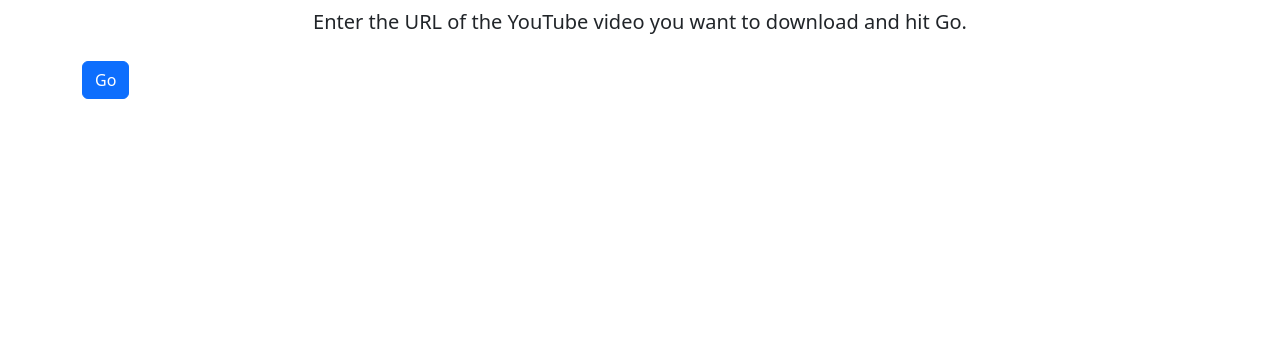
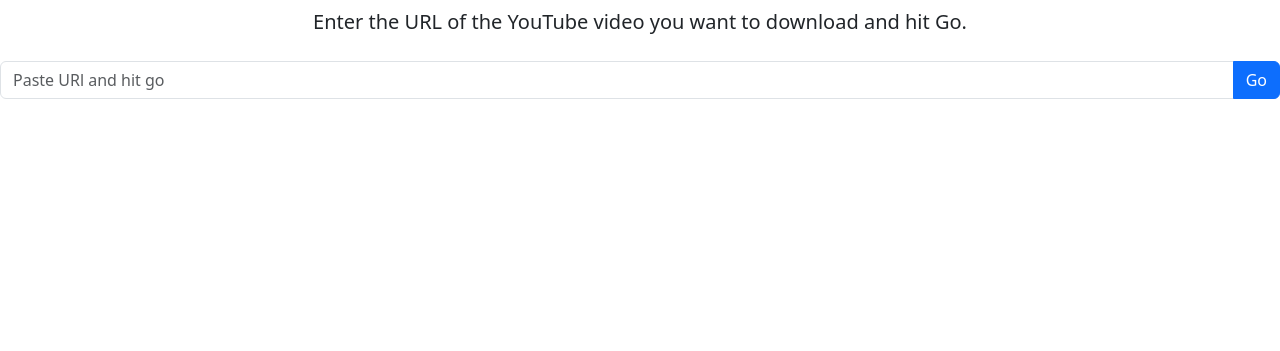
Before and after one commit to kthuang20/youtube2mp3, a Flask app: page / in a window 1280 px wide. Shown: the part 449-800 px from the top of the page. Run offline with Flask 2, Linux system fonts and the light colour scheme.

Commit message:
added requirements

```diff
--- a/app.py
+++ b/app.py
@@ -2,9 +2,20 @@
 
 app = Flask(__name__)
 
+YouTubeURLS = [
+    {
+        'id': 1,
+        'title': 'YouTube URL 1'
+    },
+    {
+        'id': 2,
+        'title': 'YouTube URL 2'
+    }
+]
+
 @app.route("/")
 def hello_world():
-    return render_template('home.html')
+    return render_template('home.html', urls=YouTubeURLS)
 
 if __name__ == '__main__':
     app.run(host='0.0.0.0', debug=True)
--- /dev/null
+++ b/requirements.txt
@@ -0,0 +1,2 @@
+Flask
+gunicorn
--- a/templates/home.html
+++ b/templates/home.html
@@ -12,6 +12,9 @@
             object-fit: cover;
             object-position: 65% 35%;
         }
+        #YouTubeURL {
+            text-align: center
+        }
     </style>
     </head>
     <body>
@@ -21,6 +24,9 @@
             <p class="text-center lead p-2">
                 Enter the URL of the YouTube video you want to download and hit Go.
             </p>
+        </div>
+        <div class="input-group" id="YouTubeURL">
+            <input type="text" class="form-control" placeholder="Paste URl and hit go">
             <button class="btn btn-primary">Go</button>
         </div>
     </body>
```
